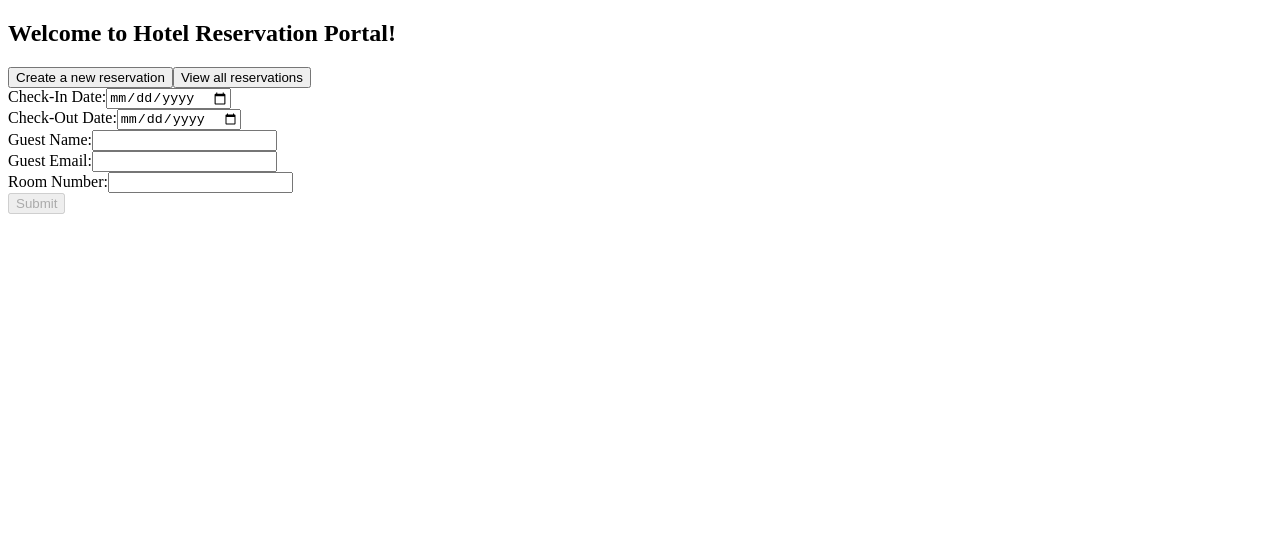
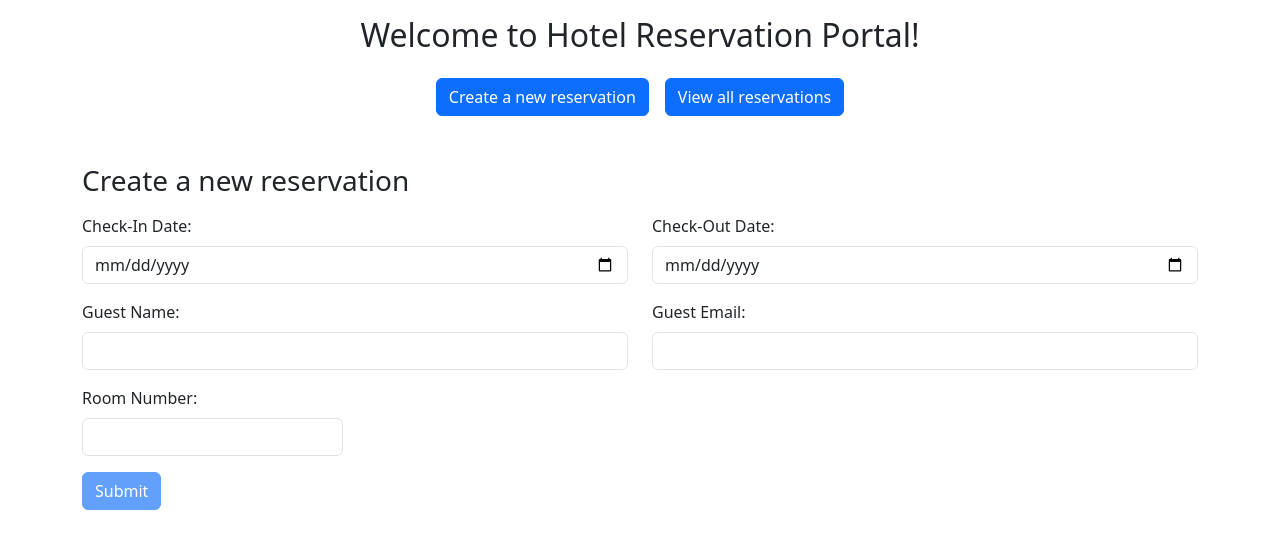
Before and after one commit to jyfernandez/hotel-app, an Angular app: page /new in a window 1280 px wide. Shown: the top 548 px of the page. Built offline with nearby package versions, Linux system fonts and the light colour scheme.

Commit message:
Update app design

```diff
--- a/package.json
+++ b/package.json
@@ -19,6 +19,7 @@
     "@angular/platform-browser": "^16.1.0",
     "@angular/platform-browser-dynamic": "^16.1.0",
     "@angular/router": "^16.1.0",
+    "bootstrap": "5.3",
     "rxjs": "~7.8.0",
     "tslib": "^2.3.0",
     "zone.js": "~0.13.0"
--- a/src/app/app.component.html
+++ b/src/app/app.component.html
@@ -1 +1,3 @@
-<router-outlet></router-outlet>
+<div class="container">
+  <router-outlet></router-outlet>
+</div>
--- a/src/app/home/home.component.html
+++ b/src/app/home/home.component.html
@@ -1,5 +1,9 @@
-<div>
-  <h2>Welcome to Hotel Reservation Portal!</h2>
-  <button [routerLink]="['/new']">Create a new reservation</button>
-  <button [routerLink]="['/list']">View all reservations</button>
+<div class="text-center my-3">
+  <h2 class="mb-4">Welcome to Hotel Reservation Portal!</h2>
+  <button class="btn btn-primary mx-2" [routerLink]="['/new']">
+    Create a new reservation
+  </button>
+  <button class="btn btn-primary mx-2" [routerLink]="['/list']">
+    View all reservations
+  </button>
 </div>
--- a/src/app/reservation-form/reservation-form.component.html
+++ b/src/app/reservation-form/reservation-form.component.html
@@ -1,70 +1,85 @@
 <app-home></app-home>
 
+<h3 class="mt-5 mb-3">Create a new reservation</h3>
 <form [formGroup]="reservationForm" (ngSubmit)="onSubmit()">
-  <div>
-    <label>Check-In Date:</label>
-    <input type="date" formControlName="checkInDate" />
-    <div
+  <div class="row mb-3">
+    <div class="col">
+      <label class="form-label">Check-In Date:</label>
+      <input class="form-control" type="date" formControlName="checkInDate" />
+      <small
+        class="text-danger"
         *ngIf="
           reservationForm.get('checkInDate')?.invalid &&
           reservationForm.get('checkInDate')?.touched
         "
       >
         Check-In Date is required.
+      </small>
     </div>
-  </div>
-
-  <div>
-    <label>Check-Out Date:</label>
-    <input type="date" formControlName="checkOutDate" />
-    <div
+    <div class="col">
+      <label class="form-label">Check-Out Date:</label>
+      <input class="form-control" type="date" formControlName="checkOutDate" />
+      <small
+        class="text-danger"
         *ngIf="
           reservationForm.get('checkOutDate')?.invalid &&
           reservationForm.get('checkOutDate')?.touched
         "
       >
         Check-Out Date is required.
+      </small>
     </div>
   </div>
 
-  <div>
-    <label>Guest Name:</label>
-    <input type="text" formControlName="guestName" />
-    <div
+  <div class="row mb-3">
+    <div class="col">
+      <label class="form-label">Guest Name:</label>
+      <input class="form-control" type="text" formControlName="guestName" />
+      <small
+        class="text-danger"
         *ngIf="
           reservationForm.get('guestName')?.invalid &&
           reservationForm.get('guestName')?.touched
         "
       >
         Guest Name is required.
+      </small>
     </div>
-  </div>
-
-  <div>
-    <label>Guest Email:</label>
-    <input type="email" formControlName="guestEmail" />
-    <div
+    <div class="col">
+      <label class="form-label">Guest Email:</label>
+      <input class="form-control" type="email" formControlName="guestEmail" />
+      <small
+        class="text-danger"
         *ngIf="
           reservationForm.get('guestEmail')?.invalid &&
           reservationForm.get('guestEmail')?.touched
         "
       >
         Guest Email is required.
+      </small>
     </div>
   </div>
-
-  <div>
-    <label>Room Number:</label>
-    <input type="number" formControlName="roomNumber" />
-    <div
+  <div class="row mb-3">
+    <div class="col-3">
+      <label class="form-label">Room Number:</label>
+      <input class="form-control" type="number" formControlName="roomNumber" />
+      <small
+        class="text-danger"
         *ngIf="
           reservationForm.get('roomNumber')?.invalid &&
           reservationForm.get('roomNumber')?.touched
         "
       >
         Room Number is required.
+      </small>
     </div>
   </div>
 
-  <button type="submit" [disabled]="reservationForm.invalid">Submit</button>
+  <button
+    class="btn btn-primary"
+    type="submit"
+    [disabled]="reservationForm.invalid"
+  >
+    Submit
+  </button>
 </form>
--- a/src/app/reservation-list/reservation-list.component.html
+++ b/src/app/reservation-list/reservation-list.component.html
@@ -1,19 +1,47 @@
 <app-home></app-home>
 
-<h2>Reservation List</h2>
+<h3 class="mt-5 mb-3">Reservation List</h3>
 
-<ul *ngIf="reservations.length; else noReservation">
-  <li *ngFor="let reservation of reservations">
-    Guest: {{ reservation.guestName }} <br />
-    Email: {{ reservation.guestEmail }} <br />
-    Room No.: {{ reservation.roomNumber }} <br />
-    Check-In Date: {{ reservation.checkInDate }} <br />
-    Check-Out Date: {{ reservation.checkOutDate }} <br />
-    <button (click)="deleteReservation(reservation.id)">Delete</button>
-    <button [routerLink]="['/edit', reservation.id]">Edit</button>
-  </li>
-</ul>
+<table class="table table-striped">
+  <thead>
+    <tr>
+      <th>Guest</th>
+      <th>Email</th>
+      <th>Room No.</th>
+      <th>Check-In</th>
+      <th>Check-Out</th>
+      <th>Actions</th>
+    </tr>
+  </thead>
+  <tbody *ngIf="reservations.length; else noReservation">
+    <tr *ngFor="let reservation of reservations">
+      <td>{{ reservation.guestName }}</td>
+      <td>{{ reservation.guestEmail }}</td>
+      <td>{{ reservation.roomNumber }}</td>
+      <td>{{ reservation.checkInDate }}</td>
+      <td>{{ reservation.checkOutDate }}</td>
+      <td>
+        <button
+          class="btn btn-sm btn-danger mx-1"
+          (click)="deleteReservation(reservation.id)"
+        >
+          Delete
+        </button>
+        <button
+          class="btn btn-sm btn-secondary mx-1"
+          [routerLink]="['/edit', reservation.id]"
+        >
+          Edit
+        </button>
+      </td>
+    </tr>
+  </tbody>
+</table>
 
 <ng-template #noReservation>
-  <p>No reservation available.</p>
+  <tbody>
+    <tr>
+      <td colspan="6">No reservation available.</td>
+    </tr>
+  </tbody>
 </ng-template>
--- a/src/styles.css
+++ b/src/styles.css
@@ -1 +1,2 @@
 /* You can add global styles to this file, and also import other style files */
+@import '~bootstrap/dist/css/bootstrap.min.css';
```
Also changed, not shown: 1 other file (tests, documents, lock files or other folders). Lines whose indentation alone changed are shown as unchanged.
